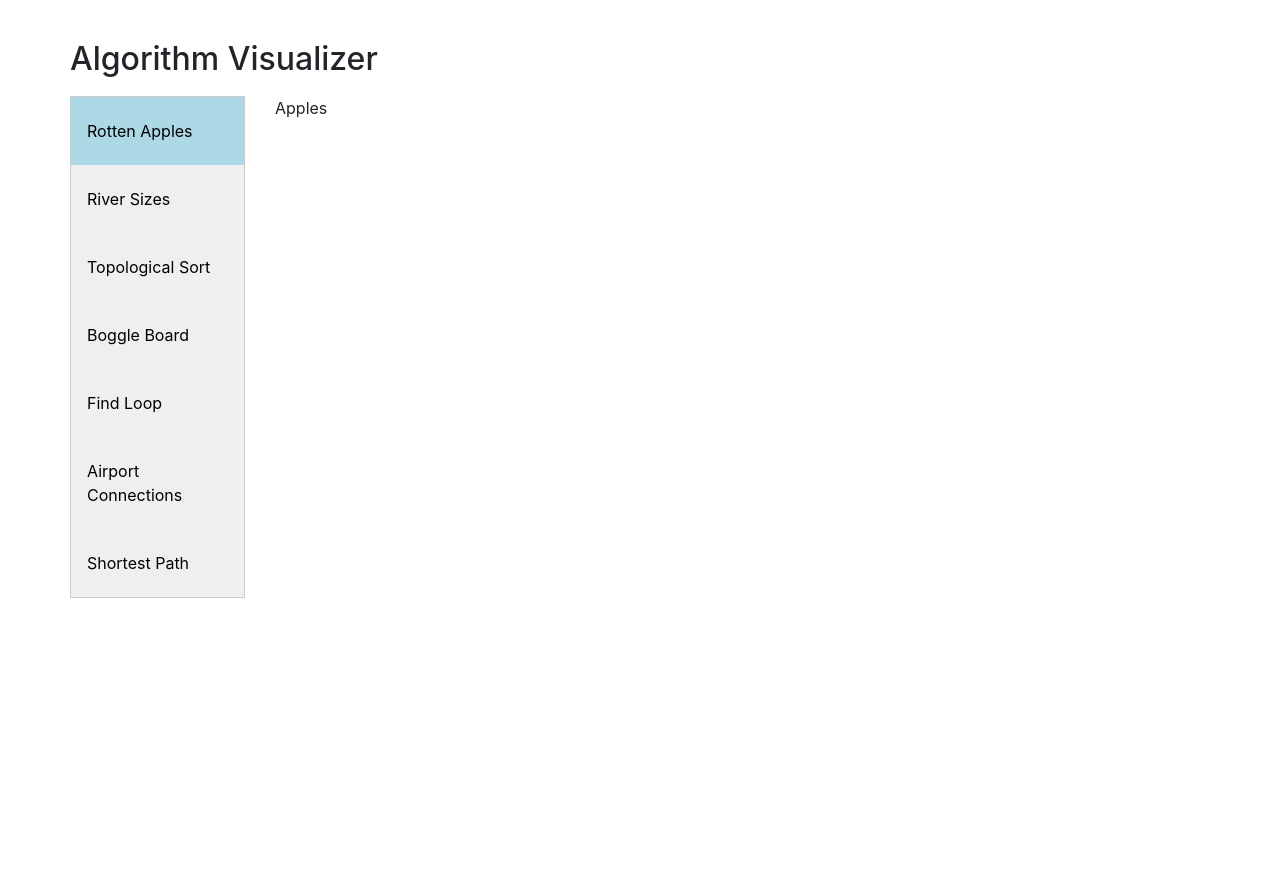
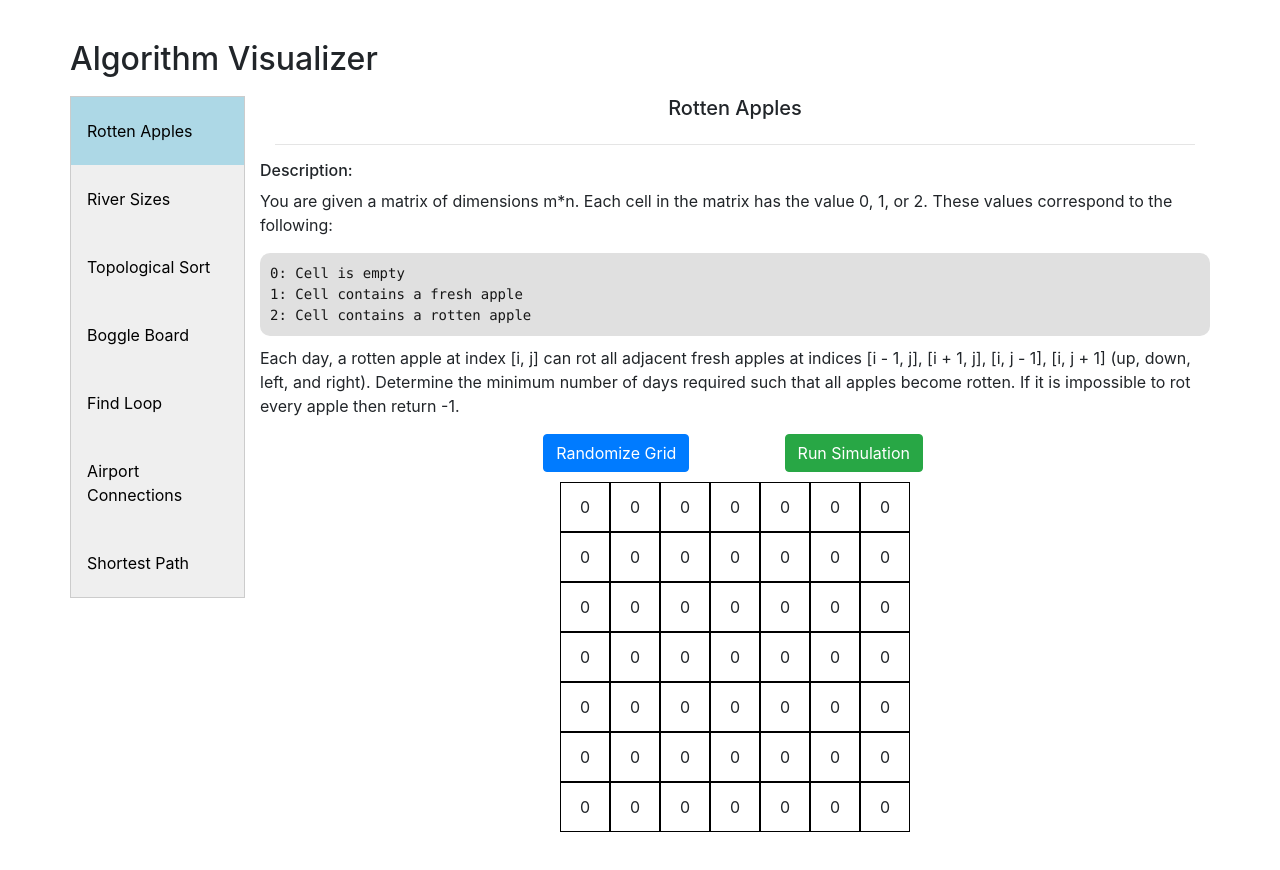
Before and after one commit to SpenserDavis/algoVisualizer, a React (Create React App) app: page /apples in a window 1280 px wide. Before the commit the page ends 800 px from the top, so only its background shows below. Built offline with nearby package versions, Linux system fonts and the light colour scheme.

Commit message:
apples stubbed out

```diff
--- a/src/App.css
+++ b/src/App.css
@@ -33,6 +33,7 @@
 
 .container {
   margin-top: 40px;
+  margin-bottom: 40px;
 }
 
 .menu-container {
@@ -42,3 +43,54 @@
 .pageContent {
   margin-top: 10px;
 }
+
+.description pre {
+  background-color: #e0e0e0;
+  border-radius: 10px;
+  color: rgba(0, 0, 0, 0.9);
+  font-family: Consolas, monospace;
+  margin-bottom: 10px;
+  overflow: auto;
+  padding: 10px;
+}
+
+.gridSquare {
+  display: inline-block;
+  position: relative;
+  height: 50px;
+  width: 50px;
+  border: 1px solid black;
+  display: flex;
+  align-items: center;
+  justify-content: center;
+}
+
+.gridSquare:hover {
+  cursor: pointer;
+}
+
+.gridSquare.red {
+  background-color: red;
+}
+.gridSquare.white {
+  background-color: white;
+}
+.gridSquare.green {
+  background-color: green;
+}
+.gridSquare.purple {
+  background-color: rgb(255, 0, 255);
+}
+.gridSquare.yellow {
+  background-color: yellow;
+}
+.gridSquare.blue {
+  background-color: blue;
+}
+.gridSquare.black {
+  background-color: black;
+}
+
+.appleGrid {
+  margin-top: 10px;
+}
--- /dev/null
+++ b/src/algoProblemDescriptions/apples.js
@@ -0,0 +1,26 @@
+import React from "react";
+
+const description = (
+  <div className="description">
+    <p>
+      You are given a matrix of dimensions m*n. Each cell in the matrix has the
+      value 0, 1, or 2. These values correspond to the following:
+    </p>
+    <pre>
+      0: Cell is empty
+      <br></br>
+      1: Cell contains a fresh apple
+      <br></br>
+      2: Cell contains a rotten apple
+    </pre>
+    <p>
+      Each day, a rotten apple at index [i, j] can rot all adjacent fresh apples
+      at indices [i - 1, j], [i + 1, j], [i, j - 1], [i, j + 1] (up, down, left,
+      and right). Determine the minimum number of days required such that all
+      apples become rotten. If it is impossible to rot every apple then return
+      -1.
+    </p>
+  </div>
+);
+
+export default description;
--- /dev/null
+++ b/src/components/AlgoHeader.jsx
@@ -0,0 +1,18 @@
+import React from "react";
+
+const Header = ({ title, description }) => {
+  return (
+    <>
+      <div className="row d-flex justify-content-center">
+        <h5>{title}</h5>
+      </div>
+      <hr></hr>
+      <div className="row">
+        <h6>Description:</h6>
+        {description}
+      </div>
+    </>
+  );
+};
+
+export default Header;
--- a/src/components/Algos/Apples.jsx
+++ b/src/components/Algos/Apples.jsx
@@ -1,7 +1,49 @@
 import React from "react";
+import description from "../../algoProblemDescriptions/apples";
+import AlgoHeader from "../AlgoHeader";
+
+const appleMatrix = new Array(7).fill(0).map((_) => new Array(7).fill(0));
+
+const colors = { 0: "white", 1: "green", 2: "purple" };
+
+const renderButtons = () => {
+  return (
+    <div className="row">
+      <div className="col"></div>
+      <div className="col d-flex justify-content-center">
+        <button className="btn btn-primary">Randomize Grid</button>
+      </div>
+      <div className="col d-flex justify-content-center">
+        <button className="btn btn-success">Run Simulation</button>
+      </div>
+      <div className="col"></div>
+    </div>
+  );
+};
 
 const Apples = () => {
-  return <div>Apples</div>;
+  return (
+    <>
+      <AlgoHeader title="Rotten Apples" description={description} />
+      {renderButtons()}
+      <div className="row appleGrid">
+        <div className="col">
+          {appleMatrix.map((r, i) => (
+            <div
+              className="row d-flex justify-content-center"
+              key={`appleRow-${i}`}
+            >
+              {r.map((c, j) => (
+                <div key={`appleCol-${j}`}>
+                  <div className={`gridSquare ${colors[c]}`}> {c}</div>
+                </div>
+              ))}
+            </div>
+          ))}
+        </div>
+      </div>
+    </>
+  );
 };
 
 export default Apples;
```
Also changed, not shown: src/algoProblemDescriptions/airports.js (added), src/algoProblemDescriptions/boggle.js (added), src/algoProblemDescriptions/dijkstra.js (added), src/algoProblemDescriptions/loop.js (added), src/algoProblemDescriptions/rivers.js (added), src/algoProblemDescriptions/topological.js (added).
